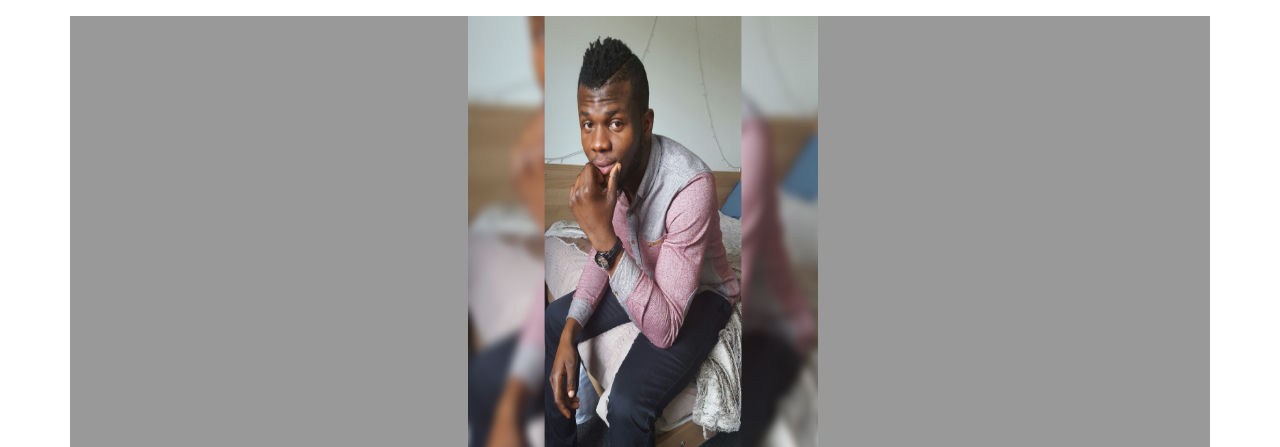
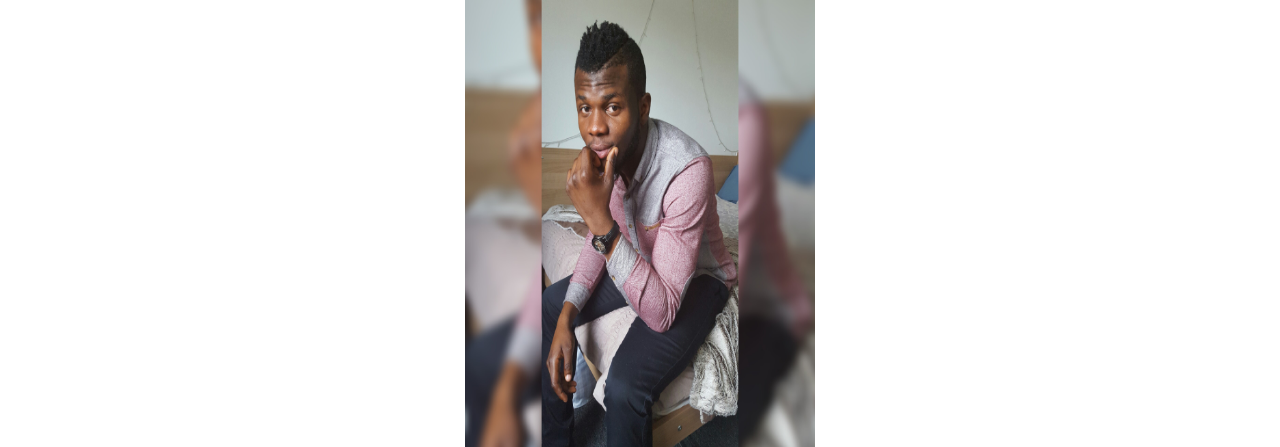
Before and after one commit to matttunwashe/sparta-personal-responsive-css, a plain HTML site: page about-me.html in a window 1280 px wide. Shown: the top 447 px of the page. Drawn offline with nearby package versions, Linux system fonts and the light colour scheme.

Commit message:
final version to be merged to master

```diff
--- a/about-me.html
+++ b/about-me.html
@@ -69,7 +69,6 @@
   <div id="contact-section">
     <section>
   		<h2 align="center">Contact Me</h2>
-  			<p> The following including some of my achievements </p>
   			<li>Mobile number: 07428080160</li>
         <li>Gmail: matthewtunwashe@gmail.com</li>
   			<li>Hotmail:matthewtunwashe@hotmail.co.uk</li>
--- a/css/style.css
+++ b/css/style.css
@@ -10,16 +10,16 @@
 
 .mypic
 { /*  this is how I styled and placed my top green banner in the center */
-	width:100%;
+	/*width:100%;*/
 	text-align: center;
-	padding-left: 5px;
+	/*padding-left: 5px;*/
 	font: sans-serif;
 }
 
 .container
 {
-    margin: 16px;
-		background-color: #999999;
+    margin: 0px;
+		background-color: white;
 }
 
 h2
```
Also changed, not shown: 1 other file.
